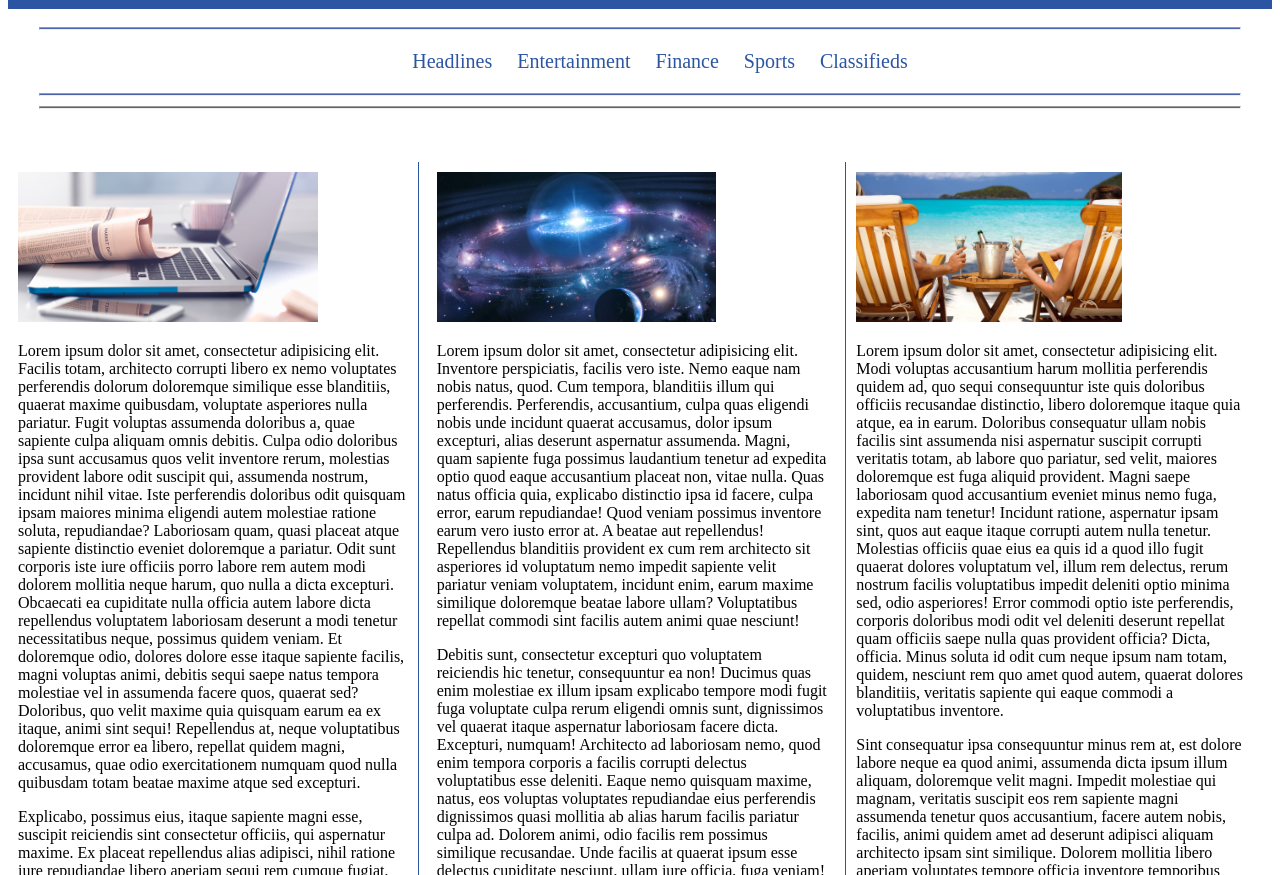
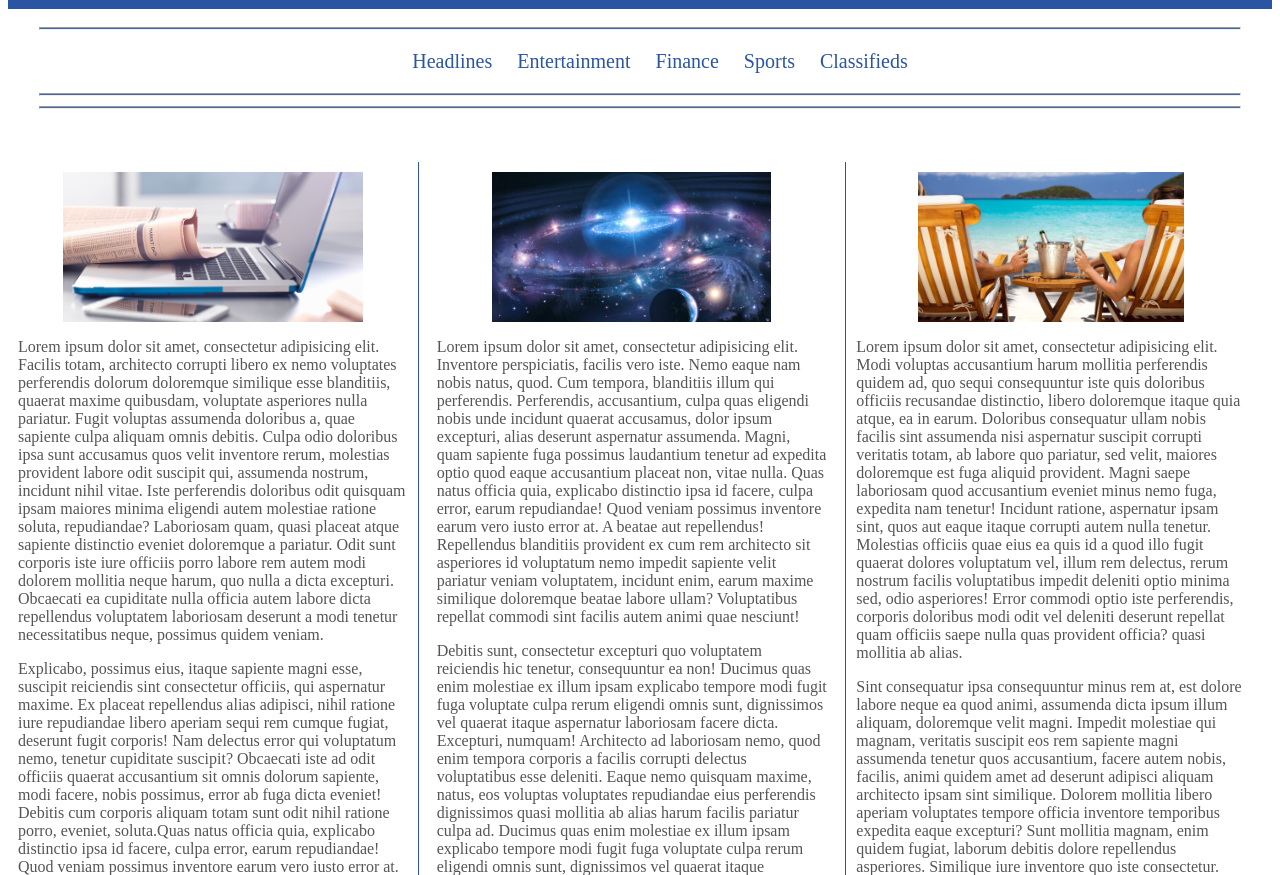
Before and after one commit to clgreene1/HTML4, a plain HTML site: page index.html in a window 1280 px wide. Shown: the part 77-952 px from the top of the page. Drawn offline with Linux system fonts and the light colour scheme.

Commit message:
centered images

```diff
--- a/css/main.css
+++ b/css/main.css
@@ -52,6 +52,10 @@ hr{
     grid-column: 1;
     grid-row: 5/30;
     margin: width: 91%;border-right: 1px solid #2b55a2;padding: 10px;}
+.header_img{
+    margin: 0 auto;
+    display: block;
+}
 
 .box4{
     grid-column: 2;
@@ -62,6 +66,8 @@ hr{
     grid-column: 3;
     grid-row: 5/30;
         margin: width: 95%;border-left: 1px solid #2b55a2;padding: 10px;}
+p{
+    color: #555555;}
 /*Footer*/
 .box6{
     grid-column: 1/6;
@@ -72,6 +78,3 @@ hr{
     font-size: 15px;
     text-align: center;
     padding: 10px;}
-img src{
-    align-content: space-around;
-}
--- a/index.html
+++ b/index.html
@@ -21,22 +21,27 @@
         <hr>
       </div>
       <div class="box box3">
-        <img src="images/image3.png" alt="beach image">
-        <p class="lineone">Lorem ipsum dolor sit amet, consectetur adipisicing elit. Facilis totam, architecto corrupti libero ex nemo voluptates perferendis dolorum doloremque similique esse blanditiis, quaerat maxime quibusdam, voluptate asperiores nulla pariatur. Fugit voluptas assumenda doloribus a, quae sapiente culpa aliquam omnis debitis. Culpa odio doloribus ipsa sunt accusamus quos velit inventore rerum, molestias provident labore odit suscipit qui, assumenda nostrum, incidunt nihil vitae. Iste perferendis doloribus odit quisquam ipsam maiores minima eligendi autem molestiae ratione soluta, repudiandae? Laboriosam quam, quasi placeat atque sapiente distinctio eveniet doloremque a pariatur. Odit sunt corporis iste iure officiis porro labore rem autem modi dolorem mollitia neque harum, quo nulla a dicta excepturi. Obcaecati ea cupiditate nulla officia autem labore dicta repellendus voluptatem laboriosam deserunt a modi tenetur necessitatibus neque, possimus quidem veniam. Et doloremque odio, dolores dolore esse itaque sapiente facilis, magni voluptas animi, debitis sequi saepe natus tempora molestiae vel in assumenda facere quos, quaerat sed? Doloribus, quo velit maxime quia quisquam earum ea ex itaque, animi sint sequi! Repellendus at, neque voluptatibus doloremque error ea libero, repellat quidem magni, accusamus, quae odio exercitationem numquam quod nulla quibusdam totam beatae maxime atque sed excepturi.</p>
+        <img class="header_img" src="images/image3.png" alt="laptop image">
+        <p>Lorem ipsum dolor sit amet, consectetur adipisicing elit. Facilis totam, architecto corrupti libero ex nemo voluptates perferendis dolorum doloremque similique esse blanditiis, quaerat maxime quibusdam, voluptate asperiores nulla pariatur. Fugit voluptas assumenda doloribus a, quae sapiente culpa aliquam omnis debitis. Culpa odio doloribus ipsa sunt accusamus quos velit inventore rerum, molestias provident labore odit suscipit qui, assumenda nostrum, incidunt nihil vitae. Iste perferendis doloribus odit quisquam ipsam maiores minima eligendi autem molestiae ratione soluta, repudiandae? Laboriosam quam, quasi placeat atque sapiente distinctio eveniet doloremque a pariatur. Odit sunt corporis iste iure officiis porro labore rem autem modi dolorem mollitia neque harum, quo nulla a dicta excepturi. Obcaecati ea cupiditate nulla officia autem labore dicta repellendus voluptatem laboriosam deserunt a modi tenetur necessitatibus neque, possimus quidem veniam.
+        </p>
 
-        <p> Explicabo, possimus eius, itaque sapiente magni esse, suscipit reiciendis sint consectetur officiis, qui aspernatur maxime. Ex placeat repellendus alias adipisci, nihil ratione iure repudiandae libero aperiam sequi rem cumque fugiat, deserunt fugit corporis! Nam delectus error qui voluptatum nemo, tenetur cupiditate suscipit? Obcaecati iste ad odit officiis quaerat accusantium sit omnis dolorum sapiente, modi facere, nobis possimus, error ab fuga dicta eveniet! Debitis cum corporis aliquam totam sunt odit nihil ratione porro, eveniet, soluta.</p>
+        <p> Explicabo, possimus eius, itaque sapiente magni esse, suscipit reiciendis sint consectetur officiis, qui aspernatur maxime. Ex placeat repellendus alias adipisci, nihil ratione iure repudiandae libero aperiam sequi rem cumque fugiat, deserunt fugit corporis! Nam delectus error qui voluptatum nemo, tenetur cupiditate suscipit? Obcaecati iste ad odit officiis quaerat accusantium sit omnis dolorum sapiente, modi facere, nobis possimus, error ab fuga dicta eveniet! Debitis cum corporis aliquam totam sunt odit nihil ratione porro, eveniet, soluta.Quas natus officia quia, explicabo distinctio ipsa id facere, culpa error, earum repudiandae! Quod veniam possimus inventore earum vero iusto error at. A beatae aut repellendus! Repellendus blanditiis provident ex cum rem architecto sit asperiores id voluptatum nemo impedit sapiente velit pariatur veniam voluptatem.
+        </p>
       </div>
 
       <div class="box box4">
-       <img src="images/image2.png" alt="beach image">
-        <p class="lineone">Lorem ipsum dolor sit amet, consectetur adipisicing elit. Inventore perspiciatis, facilis vero iste. Nemo eaque nam nobis natus, quod. Cum tempora, blanditiis illum qui perferendis. Perferendis, accusantium, culpa quas eligendi nobis unde incidunt quaerat accusamus, dolor ipsum excepturi, alias deserunt aspernatur assumenda. Magni, quam sapiente fuga possimus laudantium tenetur ad expedita optio quod eaque accusantium placeat non, vitae nulla. Quas natus officia quia, explicabo distinctio ipsa id facere, culpa error, earum repudiandae! Quod veniam possimus inventore earum vero iusto error at. A beatae aut repellendus! Repellendus blanditiis provident ex cum rem architecto sit asperiores id voluptatum nemo impedit sapiente velit pariatur veniam voluptatem, incidunt enim, earum maxime similique doloremque beatae labore ullam? Voluptatibus repellat commodi sint facilis autem animi quae nesciunt!</p>
+       <img class="header_img" src="images/image2.png" alt="space image">
+        <p>Lorem ipsum dolor sit amet, consectetur adipisicing elit. Inventore perspiciatis, facilis vero iste. Nemo eaque nam nobis natus, quod. Cum tempora, blanditiis illum qui perferendis. Perferendis, accusantium, culpa quas eligendi nobis unde incidunt quaerat accusamus, dolor ipsum excepturi, alias deserunt aspernatur assumenda. Magni, quam sapiente fuga possimus laudantium tenetur ad expedita optio quod eaque accusantium placeat non, vitae nulla. Quas natus officia quia, explicabo distinctio ipsa id facere, culpa error, earum repudiandae! Quod veniam possimus inventore earum vero iusto error at. A beatae aut repellendus! Repellendus blanditiis provident ex cum rem architecto sit asperiores id voluptatum nemo impedit sapiente velit pariatur veniam voluptatem, incidunt enim, earum maxime similique doloremque beatae labore ullam? Voluptatibus repellat commodi sint facilis autem animi quae nesciunt!
+         </p>
 
-        <p>Debitis sunt, consectetur excepturi quo voluptatem reiciendis hic tenetur, consequuntur ea non! Ducimus quas enim molestiae ex illum ipsam explicabo tempore modi fugit fuga voluptate culpa rerum eligendi omnis sunt, dignissimos vel quaerat itaque aspernatur laboriosam facere dicta. Excepturi, numquam! Architecto ad laboriosam nemo, quod enim tempora corporis a facilis corrupti delectus voluptatibus esse deleniti. Eaque nemo quisquam maxime, natus, eos voluptas voluptates repudiandae eius perferendis dignissimos quasi mollitia ab alias harum facilis pariatur culpa ad. Dolorem animi, odio facilis rem possimus similique recusandae. Unde facilis at quaerat ipsum esse delectus cupiditate nesciunt, ullam iure officia, fuga veniam! Tempora libero tempore quas exercitationem eum, ullam dolores, natus blanditiis, odio corporis, officia quidem ipsum quasi illum accusantium fugiat unde ducimus. Culpa qui impedit cum omnis quaerat totam? Magnam cum tempora, provident accusantium nemo fugit aspernatur inventore officiis odit.</p>
+        <p>Debitis sunt, consectetur excepturi quo voluptatem reiciendis hic tenetur, consequuntur ea non! Ducimus quas enim molestiae ex illum ipsam explicabo tempore modi fugit fuga voluptate culpa rerum eligendi omnis sunt, dignissimos vel quaerat itaque aspernatur laboriosam facere dicta. Excepturi, numquam! Architecto ad laboriosam nemo, quod enim tempora corporis a facilis corrupti delectus voluptatibus esse deleniti. Eaque nemo quisquam maxime, natus, eos voluptas voluptates repudiandae eius perferendis dignissimos quasi mollitia ab alias harum facilis pariatur culpa ad. Ducimus quas enim molestiae ex illum ipsam explicabo tempore modi fugit fuga voluptate culpa rerum eligendi omnis sunt, dignissimos vel quaerat itaque aspernatur laboriosam facere dicta. Excepturi, numquam! Architecto ad laboriosam nemo. dignissimos quasi mollitia ab alias harum facilis pariatur culpa ad.
+        </p>
       </div>
 
       <div class="box box5">
-       <img src="images/image1.png" alt="beach image">
-        <p class="lineone">Lorem ipsum dolor sit amet, consectetur adipisicing elit. Modi voluptas accusantium harum mollitia perferendis quidem ad, quo sequi consequuntur iste quis doloribus officiis recusandae distinctio, libero doloremque itaque quia atque, ea in earum. Doloribus consequatur ullam nobis facilis sint assumenda nisi aspernatur suscipit corrupti veritatis totam, ab labore quo pariatur, sed velit, maiores doloremque est fuga aliquid provident. Magni saepe laboriosam quod accusantium eveniet minus nemo fuga, expedita nam tenetur! Incidunt ratione, aspernatur ipsam sint, quos aut eaque itaque corrupti autem nulla tenetur. Molestias officiis quae eius ea quis id a quod illo fugit quaerat dolores voluptatum vel, illum rem delectus, rerum nostrum facilis voluptatibus impedit deleniti optio minima sed, odio asperiores! Error commodi optio iste perferendis, corporis doloribus modi odit vel deleniti deserunt repellat quam officiis saepe nulla quas provident officia? Dicta, officia. Minus soluta id odit cum neque ipsum nam totam, quidem, nesciunt rem quo amet quod autem, quaerat dolores blanditiis, veritatis sapiente qui eaque commodi a voluptatibus inventore.</p>
+       <img class="header_img" src="images/image1.png" alt="beach image">
+        <p>Lorem ipsum dolor sit amet, consectetur adipisicing elit. Modi voluptas accusantium harum mollitia perferendis quidem ad, quo sequi consequuntur iste quis doloribus officiis recusandae distinctio, libero doloremque itaque quia atque, ea in earum. Doloribus consequatur ullam nobis facilis sint assumenda nisi aspernatur suscipit corrupti veritatis totam, ab labore quo pariatur, sed velit, maiores doloremque est fuga aliquid provident. Magni saepe laboriosam quod accusantium eveniet minus nemo fuga, expedita nam tenetur! Incidunt ratione, aspernatur ipsam sint, quos aut eaque itaque corrupti autem nulla tenetur. Molestias officiis quae eius ea quis id a quod illo fugit quaerat dolores voluptatum vel, illum rem delectus, rerum nostrum facilis voluptatibus impedit deleniti optio minima sed, odio asperiores! Error commodi optio iste perferendis, corporis doloribus modi odit vel deleniti deserunt repellat quam officiis saepe nulla quas provident officia? quasi mollitia ab alias.
+        </p>
 
         <p>Sint consequatur ipsa consequuntur minus rem at, est dolore labore neque ea quod animi, assumenda dicta ipsum illum aliquam, doloremque velit magni. Impedit molestiae qui magnam, veritatis suscipit eos rem sapiente magni assumenda tenetur quos accusantium, facere autem nobis, facilis, animi quidem amet ad deserunt adipisci aliquam architecto ipsam sint similique. Dolorem mollitia libero aperiam voluptates tempore officia inventore temporibus expedita eaque excepturi? Sunt mollitia magnam, enim quidem fugiat, laborum debitis dolore repellendus asperiores. Similique iure inventore quo iste consectetur. Labore laboriosam sequi, neque praesentium aperiam. Minima alias eius veritatis harum a accusantium, in error, saepe explicabo esse perferendis atque fuga, aliquid obcaecati illum dolores libero rerum. Maiores, amet! </p>
 
```
